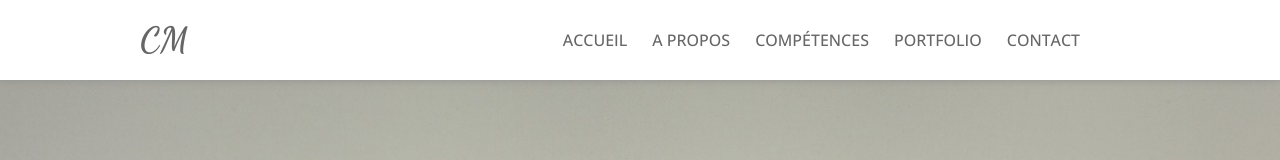
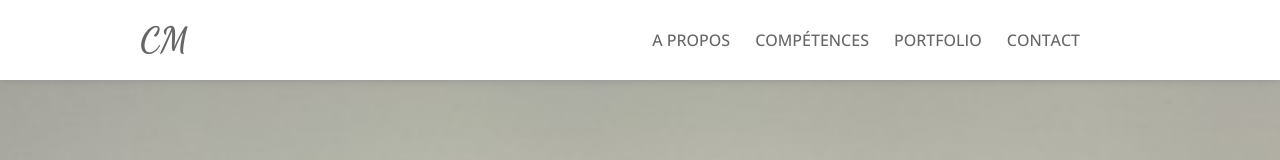
Before and after one commit to celineDev/Portfolio, a React (Create React App) app in the folder front/: page / in a window 1280 px wide. Shown: the top 160 px of the page. Built offline with nearby package versions, Linux system fonts and the light colour scheme.

Commit message:
add function for better target scroll, delete "accueil" in navigation bar

```diff
--- a/front/src/components/Accueil.js
+++ b/front/src/components/Accueil.js
@@ -8,7 +8,7 @@ import { faLinkedin, faSquareGithub } from '@fortawesome/free-brands-svg-icons'
 
 const Accueil = () => {
     return (
-        <section className='banner-container'>
+        <section id='accueil' className='banner-container'>
             <picture className='banner'>
                 <source
                     media="(max-width: 375px)"
--- a/front/src/components/Navigation.js
+++ b/front/src/components/Navigation.js
@@ -16,17 +16,31 @@ const Navigation = () => {
         setIsOpen(!isOpen)
     }
 
+    function handleClick(e) {
+        console.log('resr')
+        e.preventDefault();
+        const target = e.target.getAttribute('href');
+        const newTarget = target.substring(1)
+
+        if (newTarget.charAt(0) === '#') {
+            const offset = document.querySelector(newTarget).offsetTop - 160
+            window.scrollTo({
+                top: offset,
+                behavior: 'smooth'
+            })
+        }
+    }
+
     return (
         <header>
             <div className='nav-container'>
-                <a id='accueil' className='logo' href="/">cm</a>
+                <HashLink className='logo' smooth to="#accueil">cm</HashLink>
                 <nav>
                     <ul className='link hide-for-mobile'>
-                        <li><HashLink smooth to="#accueil">Accueil</HashLink></li>
-                        <li><HashLink smooth to="#apropos">A propos</HashLink></li>
-                        <li><HashLink smooth to="#competences">Compétences</HashLink></li>
-                        <li><HashLink smooth to="#portfolio">Portfolio</HashLink></li>
-                        <li><HashLink smooth to="#contact">Contact</HashLink></li>
+                        <li><HashLink onClick={handleClick} to="#apropos">A propos</HashLink></li>
+                        <li><HashLink onClick={handleClick} to="#competences">Compétences</HashLink></li>
+                        <li><HashLink onClick={handleClick} to="#portfolio">Portfolio</HashLink></li>
+                        <li><HashLink onClick={handleClick} to="#contact">Contact</HashLink></li>
                     </ul>
 
                     <button onClick={handleMenu} className='burger-btn'>
@@ -39,11 +53,11 @@ const Navigation = () => {
 
             {isOpen && (
                 <ul className='toggle hide-for-desktop'>
-                    <li><HashLink smooth to="#accueil">Accueil</HashLink></li>
-                    <li><HashLink smooth to="#apropos">A propos</HashLink></li>
-                    <li><HashLink smooth to="#competences">Compétences</HashLink></li>
-                    <li><HashLink smooth to="#portfolio">Portfolio</HashLink></li>
-                    <li><HashLink smooth to="#contact">Contact</HashLink></li>
+                    {/* <li><HashLink smooth to="#accueil">Accueil</HashLink></li> */}
+                    <li><HashLink onClick={handleClick} to="#apropos">A propos</HashLink></li>
+                    <li><HashLink onClick={handleClick} to="#competences">Compétences</HashLink></li>
+                    <li><HashLink onClick={handleClick} to="#portfolio">Portfolio</HashLink></li>
+                    <li><HashLink onClick={handleClick} to="#contact">Contact</HashLink></li>
                 </ul>
             )}
         </header>
```
